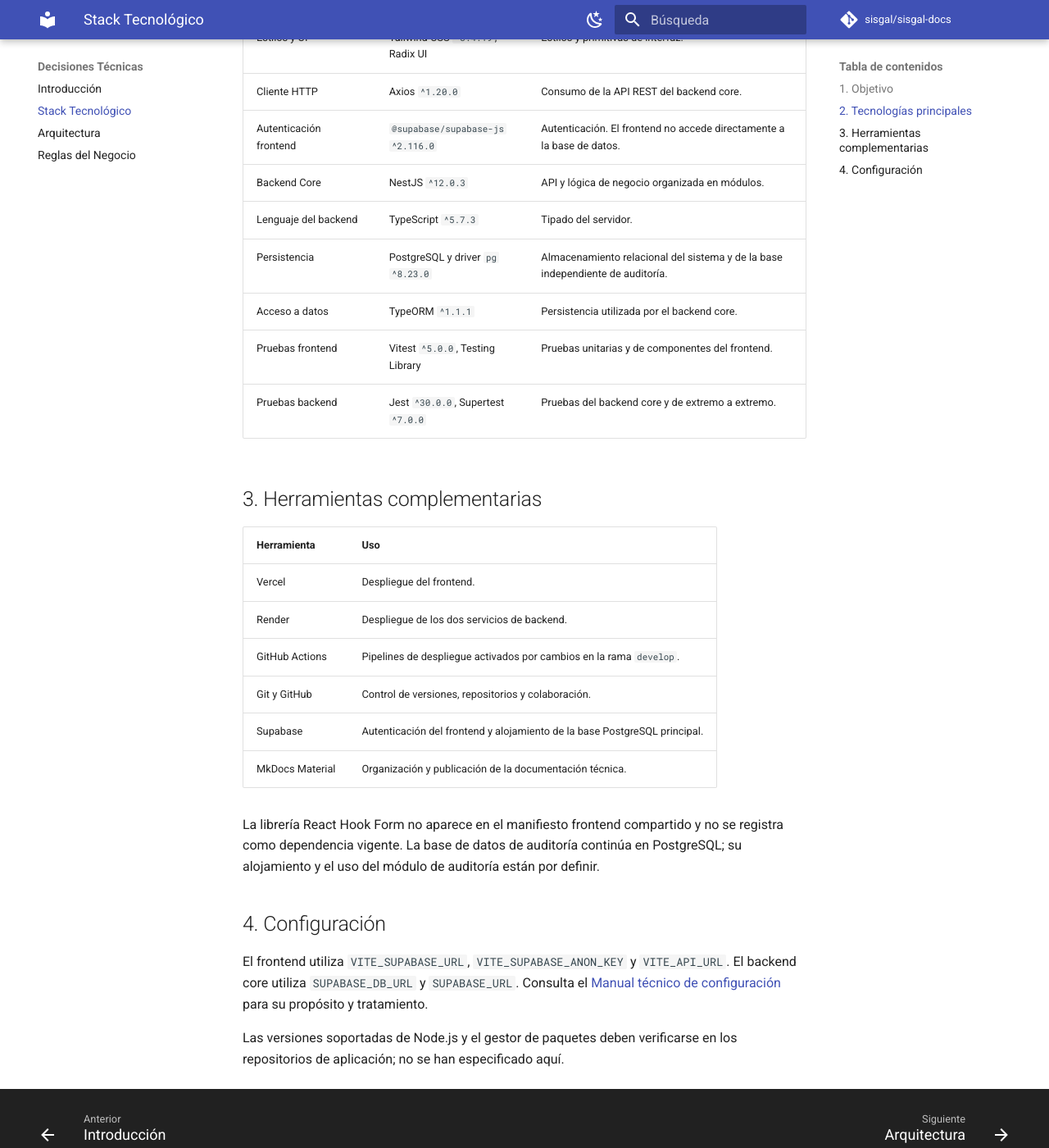
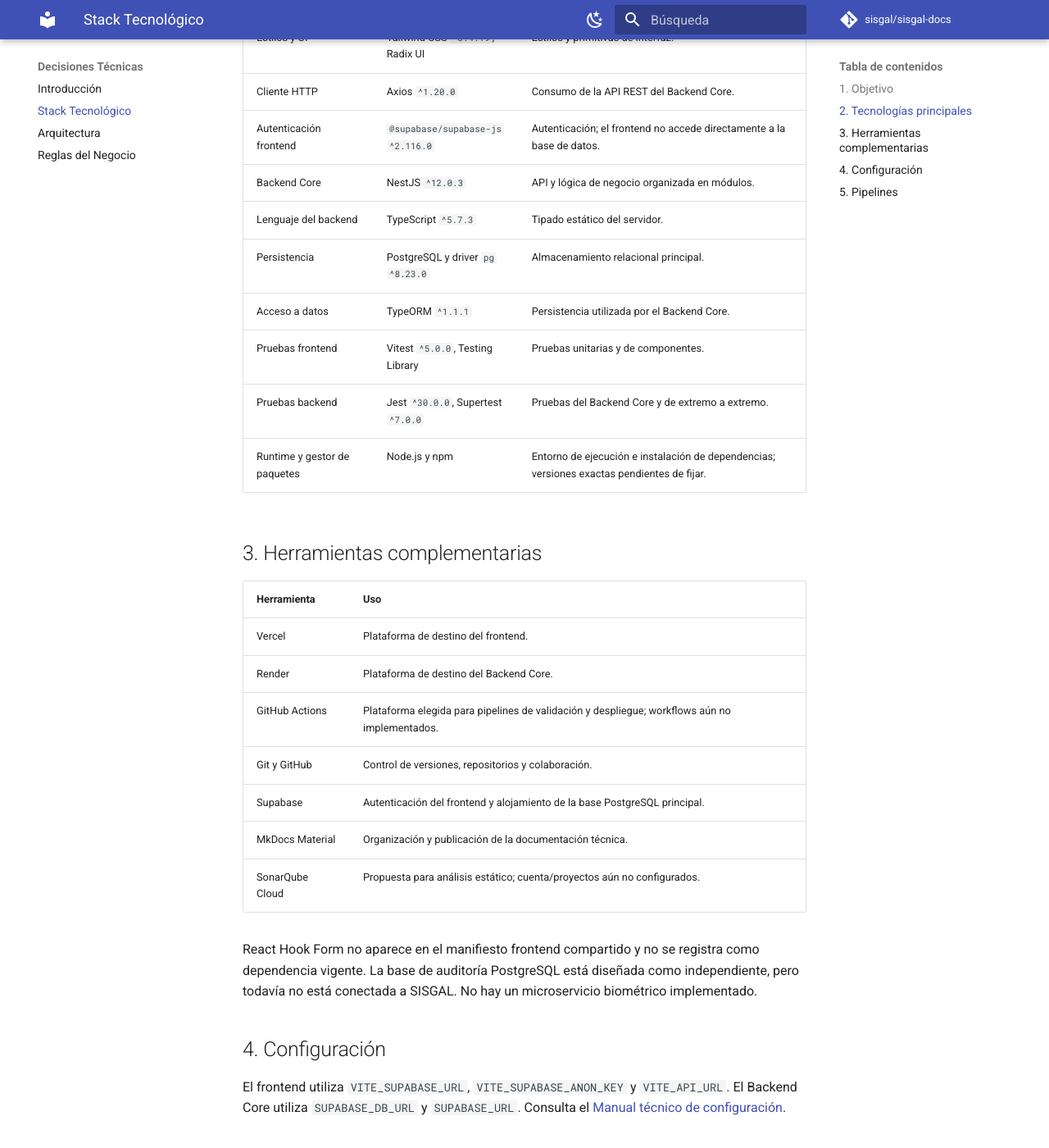
Before and after one commit to sisgal-platform/sisgal-docs, an MkDocs documentation site: the page built from docs/decisions/technology-stack.md, in a window 1280 px wide and 1400 px high, scrolled down 692 px. Shown: the whole window at 82% size. Built offline with MkDocs 1.6.1 and Material for MkDocs 9.7.7, drawn with Linux system fonts in a browser that asks for light colours; comment, search, counter and statistics services are not loaded; some of the changed text lies outside the part shown.

Commit message:
docs: align stack document with Node npm and planned pipelines

```diff
--- a/docs/decisions/technology-stack.md
+++ b/docs/decisions/technology-stack.md
@@ -2,7 +2,7 @@
 
 ## 1. Objetivo
 
-Este documento registra las principales tecnologías y herramientas declaradas para SISGAL. Los rangos de versión corresponden a los manifiestos de frontend y backend core compartidos para la documentación.
+Este documento registra las principales tecnologías y herramientas declaradas para SISGAL. Los rangos de versión corresponden a los manifiestos de frontend y Backend Core compartidos para la documentación.
 
 ## 2. Tecnologías principales
 
@@ -13,30 +13,36 @@
 | Herramienta de construcción | Vite `^8.2.2` | Servidor de desarrollo y generación de la compilación. |
 | Lenguaje del frontend | TypeScript `~6.0.2` | Tipado estático del cliente. |
 | Estilos y UI | Tailwind CSS `^3.4.19`, Radix UI | Estilos y primitivas de interfaz. |
-| Cliente HTTP | Axios `^1.20.0` | Consumo de la API REST del backend core. |
-| Autenticación frontend | `@supabase/supabase-js ^2.116.0` | Autenticación. El frontend no accede directamente a la base de datos. |
+| Cliente HTTP | Axios `^1.20.0` | Consumo de la API REST del Backend Core. |
+| Autenticación frontend | `@supabase/supabase-js ^2.116.0` | Autenticación; el frontend no accede directamente a la base de datos. |
 | Backend Core | NestJS `^12.0.3` | API y lógica de negocio organizada en módulos. |
-| Lenguaje del backend | TypeScript `^5.7.3` | Tipado del servidor. |
-| Persistencia | PostgreSQL y driver `pg ^8.23.0` | Almacenamiento relacional del sistema y de la base independiente de auditoría. |
-| Acceso a datos | TypeORM `^1.1.1` | Persistencia utilizada por el backend core. |
-| Pruebas frontend | Vitest `^5.0.0`, Testing Library | Pruebas unitarias y de componentes del frontend. |
-| Pruebas backend | Jest `^30.0.0`, Supertest `^7.0.0` | Pruebas del backend core y de extremo a extremo. |
+| Lenguaje del backend | TypeScript `^5.7.3` | Tipado estático del servidor. |
+| Persistencia | PostgreSQL y driver `pg ^8.23.0` | Almacenamiento relacional principal. |
+| Acceso a datos | TypeORM `^1.1.1` | Persistencia utilizada por el Backend Core. |
+| Pruebas frontend | Vitest `^5.0.0`, Testing Library | Pruebas unitarias y de componentes. |
+| Pruebas backend | Jest `^30.0.0`, Supertest `^7.0.0` | Pruebas del Backend Core y de extremo a extremo. |
+| Runtime y gestor de paquetes | Node.js y npm | Entorno de ejecución e instalación de dependencias; versiones exactas pendientes de fijar. |
 
 ## 3. Herramientas complementarias
 
 | Herramienta | Uso |
 |---|---|
-| Vercel | Despliegue del frontend. |
-| Render | Despliegue de los dos servicios de backend. |
-| GitHub Actions | Pipelines de despliegue activados por cambios en la rama `develop`. |
+| Vercel | Plataforma de destino del frontend. |
+| Render | Plataforma de destino del Backend Core. |
+| GitHub Actions | Plataforma elegida para pipelines de validación y despliegue; workflows aún no implementados. |
 | Git y GitHub | Control de versiones, repositorios y colaboración. |
 | Supabase | Autenticación del frontend y alojamiento de la base PostgreSQL principal. |
 | MkDocs Material | Organización y publicación de la documentación técnica. |
+| SonarQube Cloud | Propuesta para análisis estático; cuenta/proyectos aún no configurados. |
 
-La librería React Hook Form no aparece en el manifiesto frontend compartido y no se registra como dependencia vigente. La base de datos de auditoría continúa en PostgreSQL; su alojamiento y el uso del módulo de auditoría están por definir.
+React Hook Form no aparece en el manifiesto frontend compartido y no se registra como dependencia vigente. La base de auditoría PostgreSQL está diseñada como independiente, pero todavía no está conectada a SISGAL. No hay un microservicio biométrico implementado.
 
 ## 4. Configuración
 
-El frontend utiliza `VITE_SUPABASE_URL`, `VITE_SUPABASE_ANON_KEY` y `VITE_API_URL`. El backend core utiliza `SUPABASE_DB_URL` y `SUPABASE_URL`. Consulta el [Manual técnico de configuración](../technical-guide/configuration.md) para su propósito y tratamiento.
+El frontend utiliza `VITE_SUPABASE_URL`, `VITE_SUPABASE_ANON_KEY` y `VITE_API_URL`. El Backend Core utiliza `SUPABASE_DB_URL` y `SUPABASE_URL`. Consulta el [Manual técnico de configuración](../technical-guide/configuration.md).
 
-Las versiones soportadas de Node.js y el gestor de paquetes deben verificarse en los repositorios de aplicación; no se han especificado aquí.
+## 5. Pipelines
+
+Se proponen workflows separados para el frontend y el Backend Core. Cada uno validará lint, pruebas, cobertura mínima global de líneas de 80%, compilación y Quality Gate de Sonar antes de desplegar la aplicación correspondiente. Consulta [Pipelines con GitHub Actions](../deployment/github-actions.md).
+
+La versión exacta de Node.js, el umbral de cobertura de Sonar y las credenciales de publicación se deben configurar antes de activar los workflows.
```
